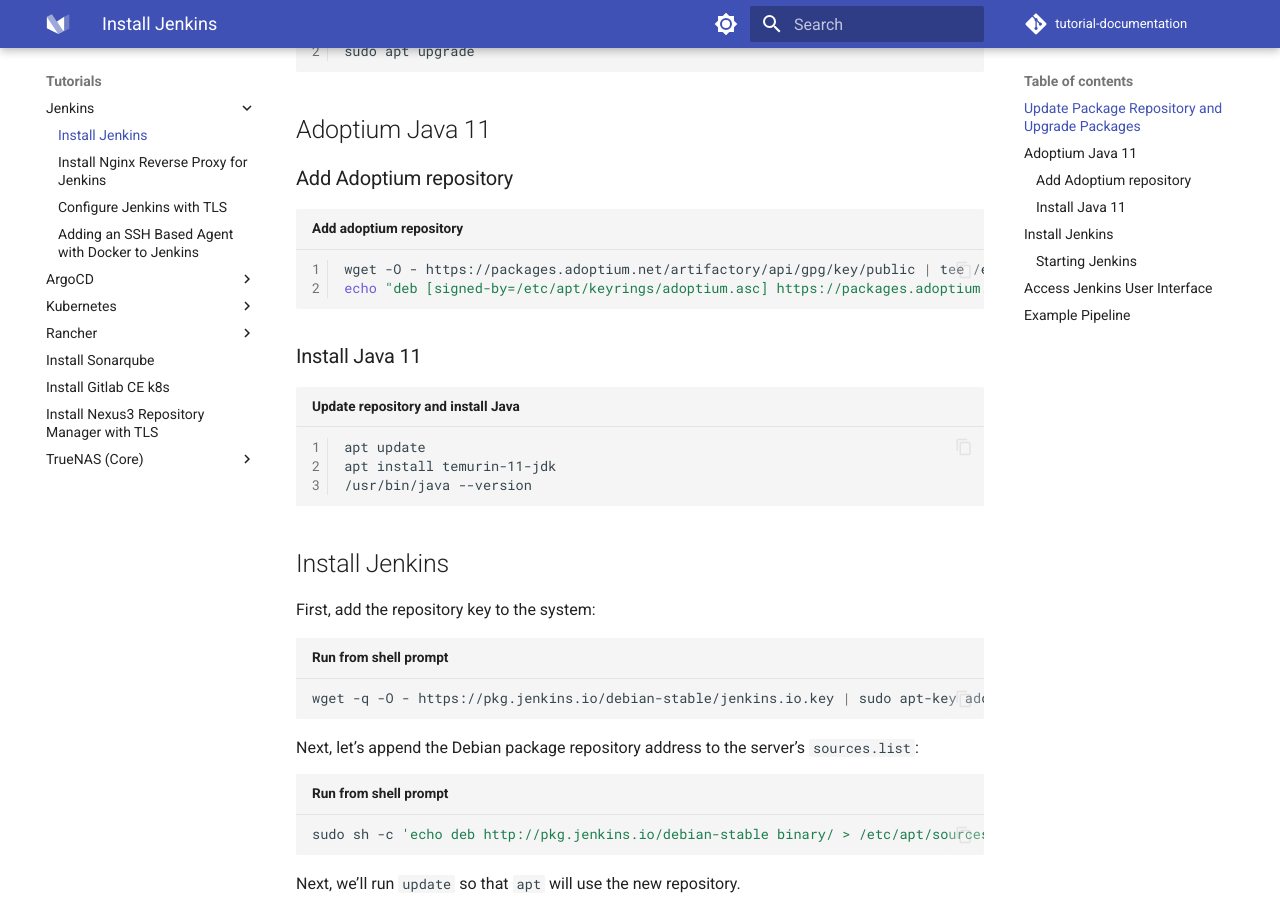
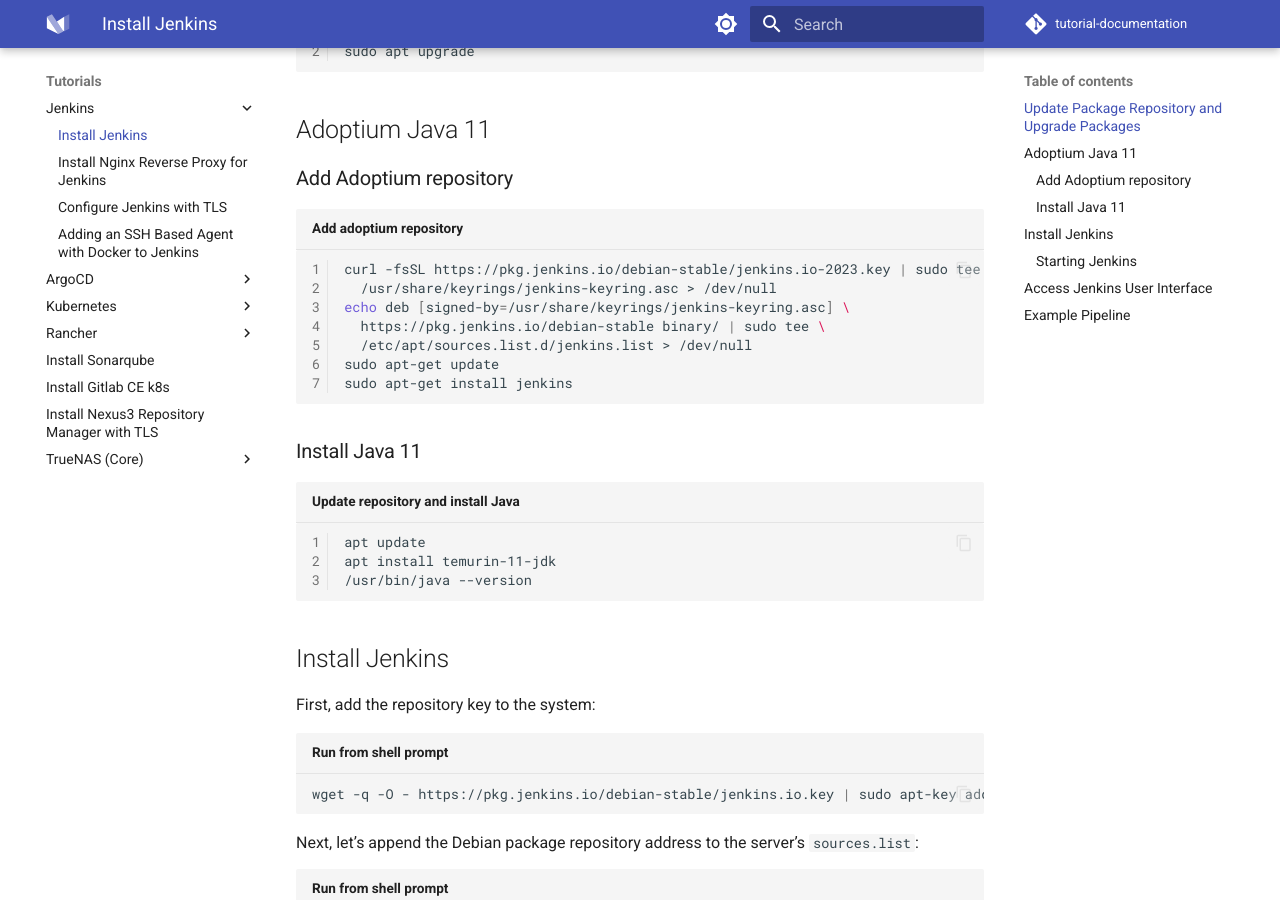
Before and after one commit to dmancloud/tutorial-documentation, an MkDocs documentation site: the page built from docs/install-jenkins.md, in a window 1280 px wide and 900 px high, scrolled down 554 px. Built offline with MkDocs 1.6.1 and Material for MkDocs 9.7.7, drawn with Linux system fonts in a browser that asks for light colours; comment, search, counter and statistics services are not loaded; the version menu is left out.

Commit message:
updated jenkins key install

````diff
--- a/docs/install-jenkins.md
+++ b/docs/install-jenkins.md
@@ -17,8 +17,13 @@
 
 ### Add Adoptium repository
 ``` shell title="Add adoptium repository" linenums="1"
-wget -O - https://packages.adoptium.net/artifactory/api/gpg/key/public | tee /etc/apt/keyrings/adoptium.asc
-echo "deb [signed-by=/etc/apt/keyrings/adoptium.asc] https://packages.adoptium.net/artifactory/deb $(awk -F= '/^VERSION_CODENAME/{print$2}' /etc/os-release) main" | tee /etc/apt/sources.list.d/adoptium.list
+curl -fsSL https://pkg.jenkins.io/debian-stable/jenkins.io-2023.key | sudo tee \
+  /usr/share/keyrings/jenkins-keyring.asc > /dev/null
+echo deb [signed-by=/usr/share/keyrings/jenkins-keyring.asc] \
+  https://pkg.jenkins.io/debian-stable binary/ | sudo tee \
+  /etc/apt/sources.list.d/jenkins.list > /dev/null
+sudo apt-get update
+sudo apt-get install jenkins
 ```
 ### Install Java 11
 ``` shell title="Update repository and install Java" linenums="1"
````
